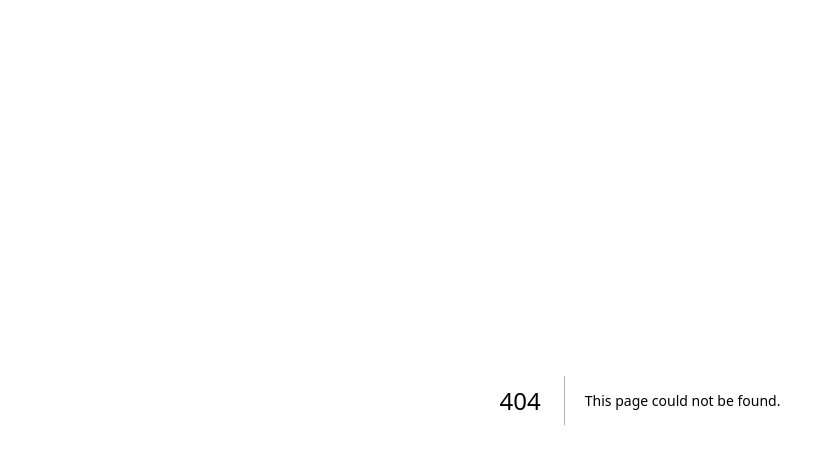
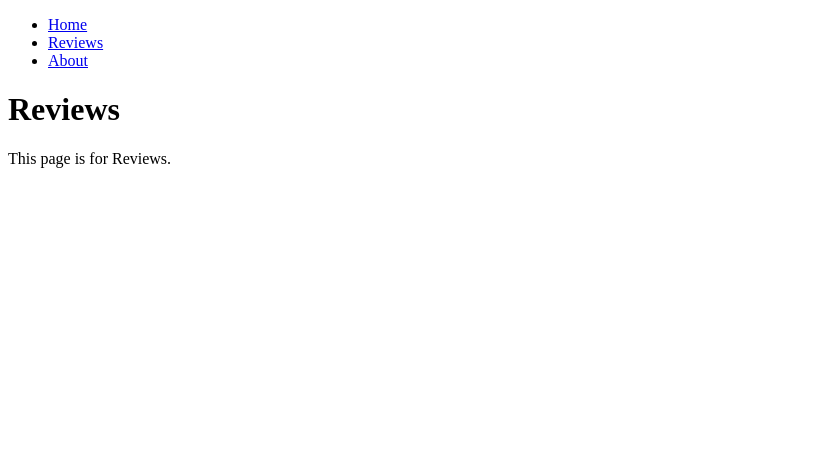
Before and after one commit to flugue/next-review, a Next.js app: page /reviews in a window 1280 px wide. Before the commit this address had no page. Shown: the top 464 px of the page, without its empty margins (0-835 px from the left). Built offline with nearby package versions, Linux system fonts and the light colour scheme.

Commit message:
updated navbar.

```diff
--- a/app/layout.tsx
+++ b/app/layout.tsx
@@ -1,3 +1,4 @@
+import Link from "next/link";
 import { ReactNode } from "react";
 
 interface LayoutProps {
@@ -7,7 +8,19 @@ interface LayoutProps {
 export default function RootLayout({ children }: LayoutProps) {
   return (
     <html lang="en">
-      <body>{children}</body>
+      <body>
+      <header>
+        <nav>
+          <ul>
+            <li><Link href="/">Home</Link></li>
+            <li><Link href="/reviews">Reviews</Link></li>
+            <li><Link prefetch={false} href="/about">About</Link></li>
+          </ul>
+        </nav>
+      </header>
+      <main>{children}</main>
+      <footer></footer>
+        </body>
     </html>
   );
 }
--- /dev/null
+++ b/app/reviews/page.tsx
@@ -0,0 +1,8 @@
+export default function ReviewsPage() {
+    return (
+      <>
+        <h1>Reviews</h1>
+        <p>This page is for Reviews.</p>
+      </>
+    );
+  }
```
